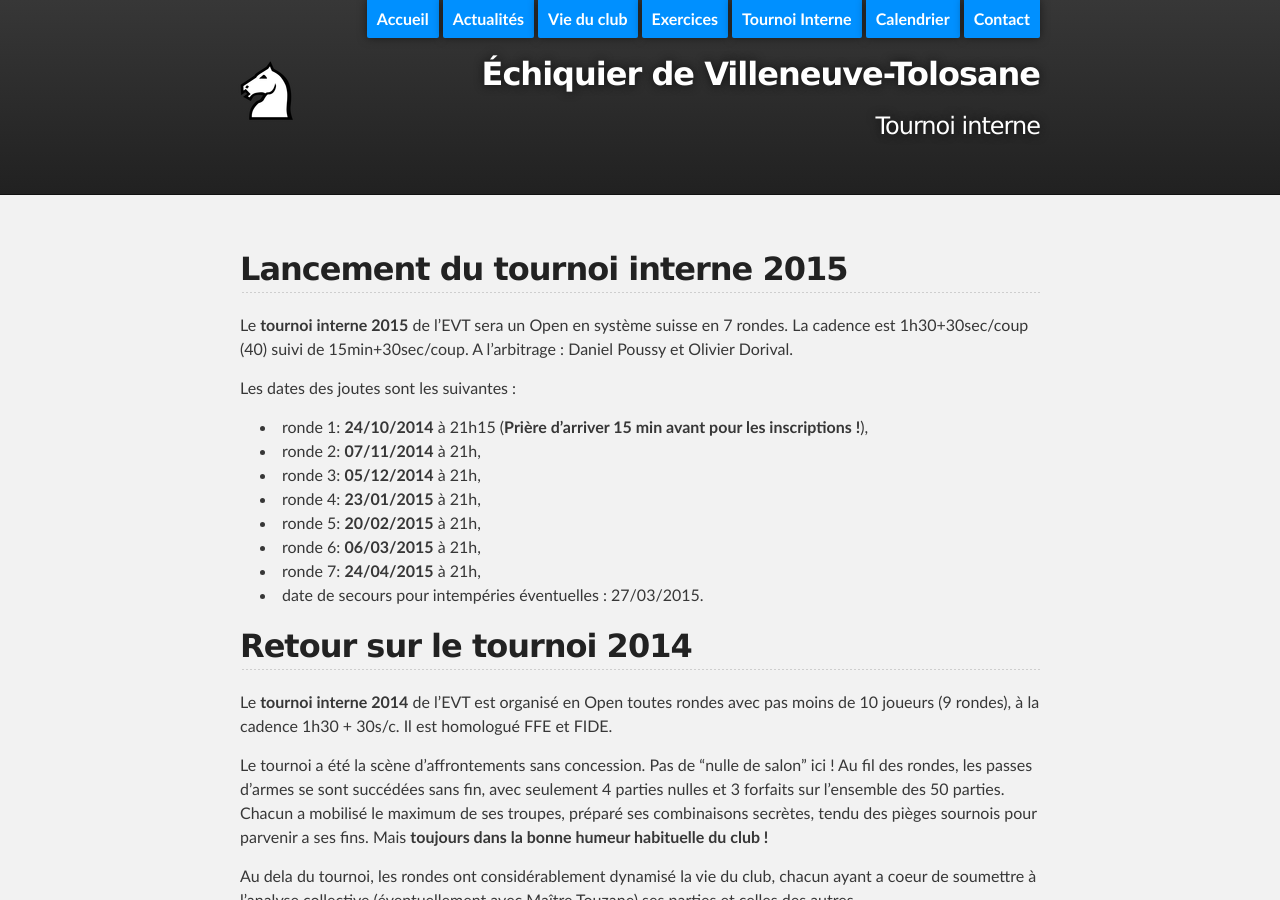
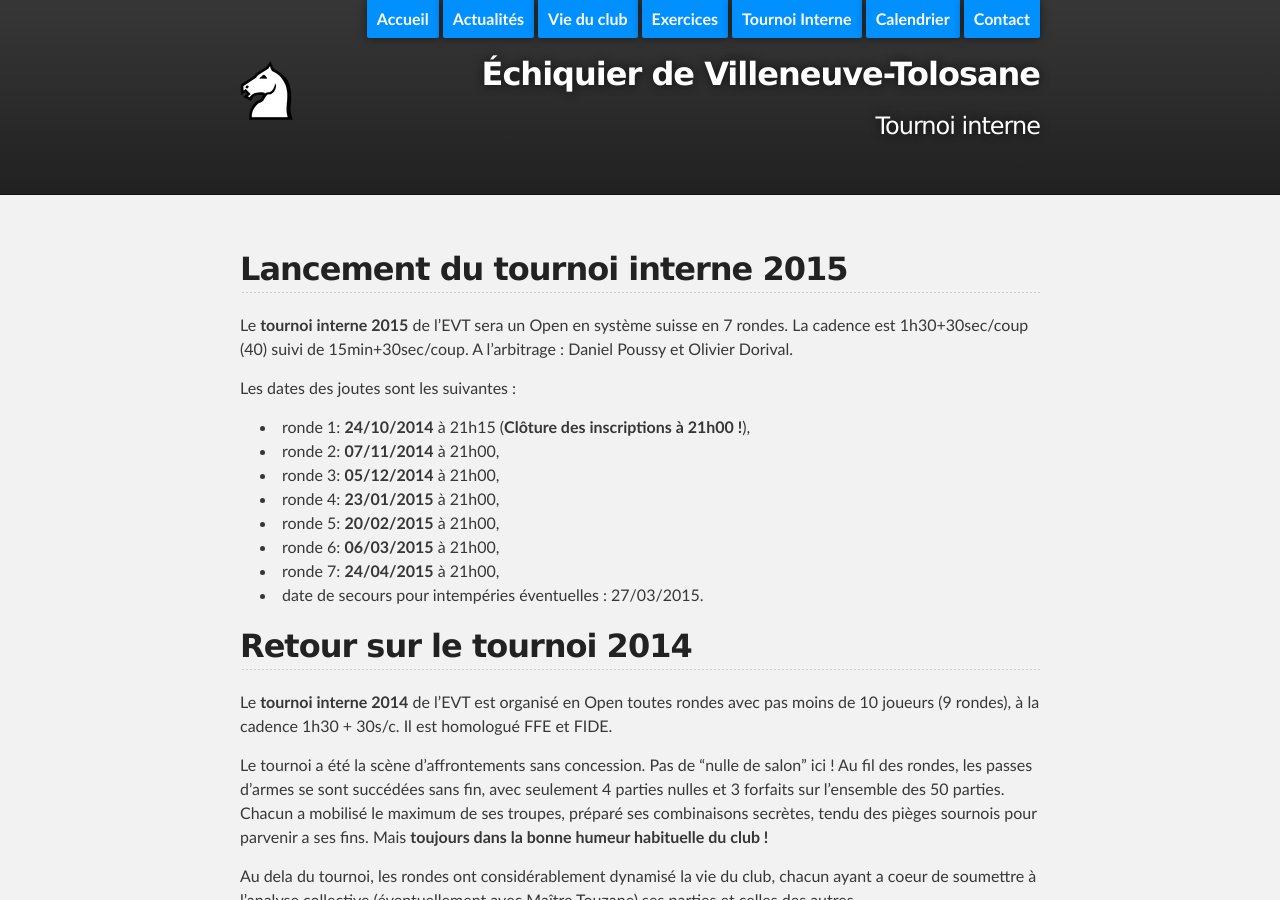
Before and after one commit to echiquier-villeneuve-tolosane/echiquier-villeneuve-tolosane.github.io, a Jekyll site: the page built from tournoiinterne.md, in a window 1280 px wide and 900 px high. Built offline with Jekyll 4.4.1, drawn with Linux system fonts in a browser that asks for light colours; nearby versions of some CDN libraries.

Commit message:
Updated tournoiinterne.md

```diff
--- a/tournoiinterne.md
+++ b/tournoiinterne.md
@@ -11,13 +11,13 @@ Le **tournoi interne 2015** de l'EVT sera un Open en système suisse en 7 rondes
 
 Les dates des joutes sont les suivantes :
 
-- ronde 1: **24/10/2014** à 21h15 (**Prière d'arriver 15 min avant pour les inscriptions !**),
-- ronde 2: **07/11/2014** à 21h,
-- ronde 3: **05/12/2014** à 21h,
-- ronde 4: **23/01/2015** à 21h,
-- ronde 5: **20/02/2015** à 21h,
-- ronde 6: **06/03/2015** à 21h,
-- ronde 7: **24/04/2015** à 21h,
+- ronde 1: **24/10/2014** à 21h15 (**Clôture des inscriptions à 21h00 !**),
+- ronde 2: **07/11/2014** à 21h00,
+- ronde 3: **05/12/2014** à 21h00,
+- ronde 4: **23/01/2015** à 21h00,
+- ronde 5: **20/02/2015** à 21h00,
+- ronde 6: **06/03/2015** à 21h00,
+- ronde 7: **24/04/2015** à 21h00,
 - date de secours pour intempéries éventuelles : 27/03/2015.
 
 
```
